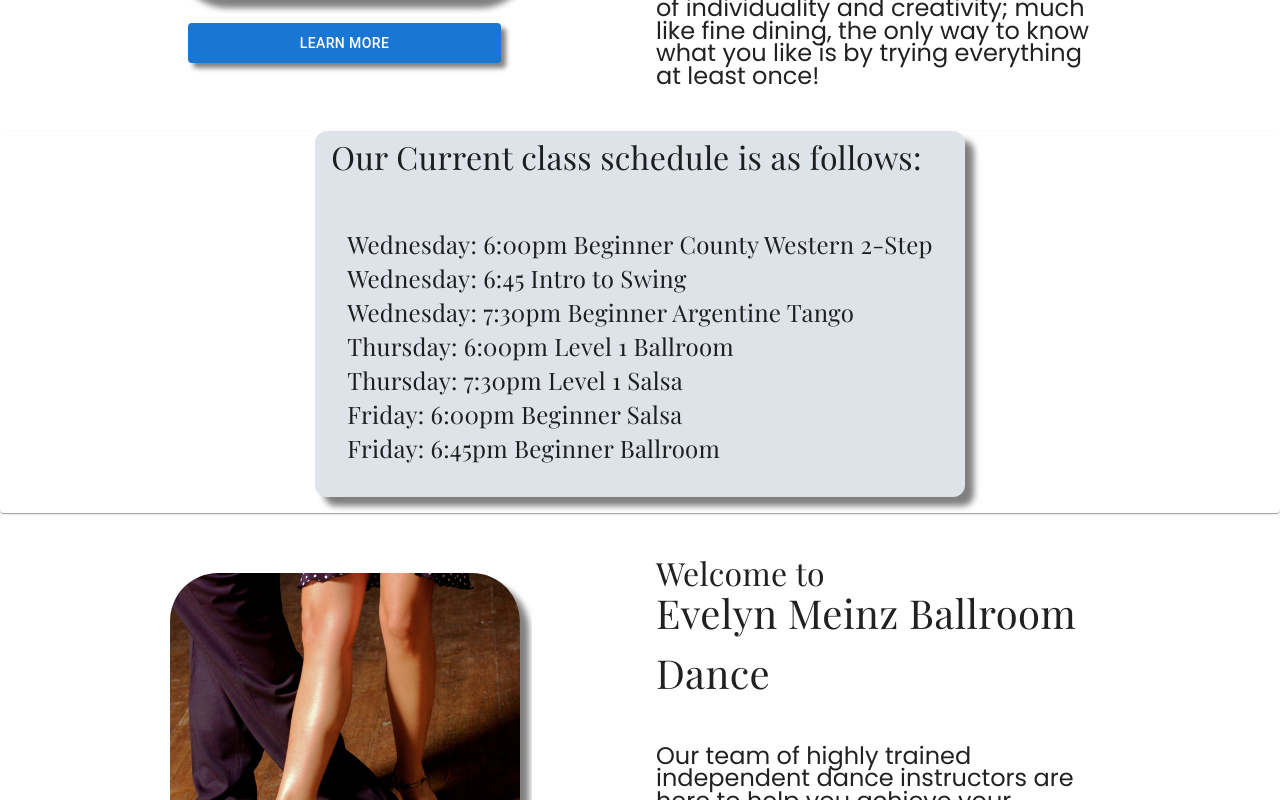
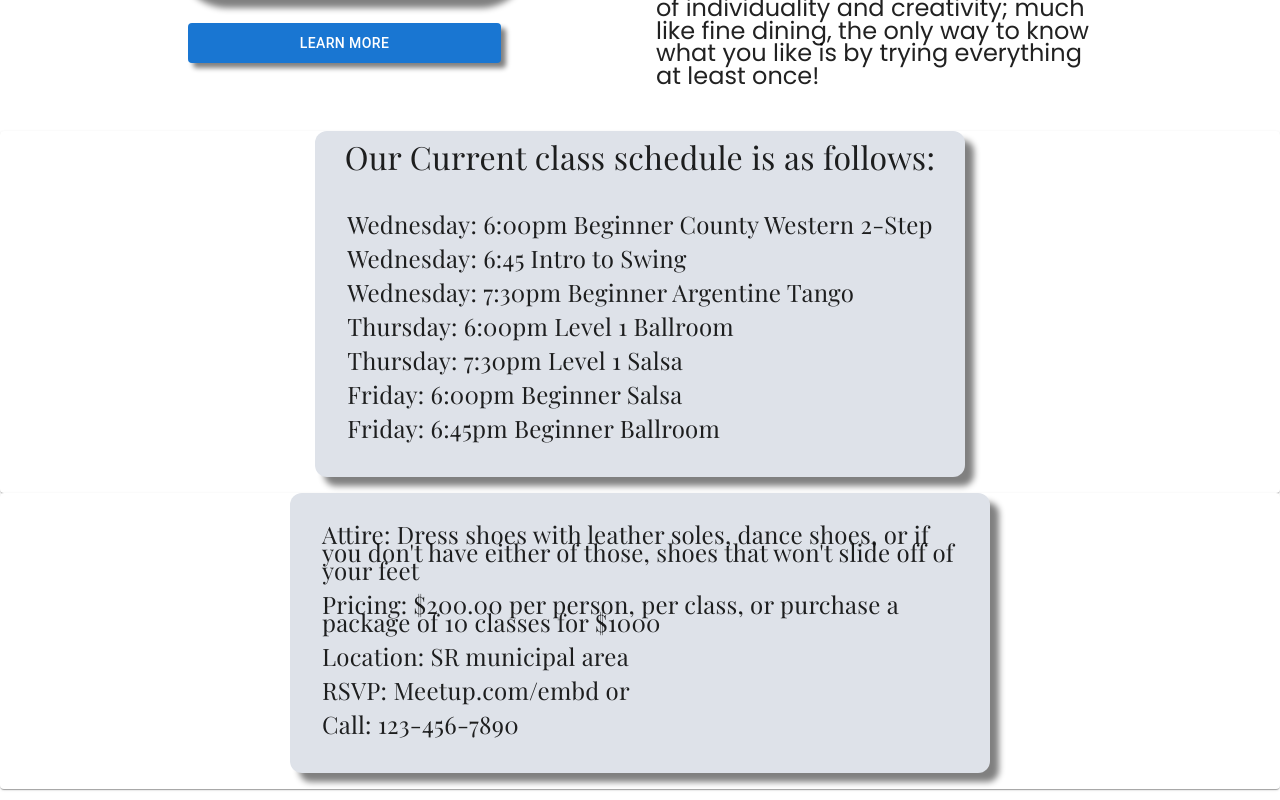
Before and after one commit to th2n10s4u/embd-website, a React (Create React App) app: page / in a window 1280 px wide. Shown: the part 1860-2660 px from the top of the page. Built offline with nearby package versions, Linux system fonts and the light colour scheme.

Commit message:
Styling TemplateCardText.js
Removed unnecessary styling

```diff
--- a/src/assets/components/SocialDance.js
+++ b/src/assets/components/SocialDance.js
@@ -23,7 +23,7 @@ export default function SocialDance() {
       </Box>
       <React.Fragment>
         <TemplateTextCard
-          TextCardHeader="Our current class schedule is as follows:"
+          TextCardHeader="Our Current class schedule is as follows:"
           ListText={[
             "Wednesday: 6:00pm Beginner County Western 2-Step",
             "Wednesday: 6:45 Intro to Swing",
@@ -32,6 +32,16 @@ export default function SocialDance() {
             "Thursday: 7:30pm Level 1 Salsa",
             "Friday: 6:00pm Beginner Salsa",
             "Friday: 6:45pm Beginner Ballroom",
+          ]}
+        />
+
+        <TemplateTextCard
+          ListText={[
+            "Attire: Dress shoes with leather soles, dance shoes, or if you don't have either of those, shoes that won't slide off of your feet",
+            "Pricing: $200.00 per person, per class, or purchase a package of 10 classes for $1000",
+            "Location: SR municipal area",
+            "RSVP: Meetup.com/embd or",
+            "Call: 123-456-7890",
           ]}
         />
       </React.Fragment>
--- a/src/assets/components/TemplateTextCard.js
+++ b/src/assets/components/TemplateTextCard.js
@@ -17,9 +17,9 @@ export default function TemplateTextCard(props) {
         width: "100%",
         display: "flex",
         flexDirection: "column",
-        justifyContent: "center",
-        alignItems: "center",
-        // background: "#DEE2E9",
+        // justifyContent: "center",    Not changing the styling
+        // alignItems: "center",        Not changing the styling
+        // background: "#DEE2E9",       Not changing the styling
       }}
     >
       <Card
@@ -29,12 +29,14 @@ export default function TemplateTextCard(props) {
           maxHeight: 475,
           flexBasis: "50%",
           alignSelf: "center",
+          textAlign: "center",
           background: "#DEE2E9",
           marginBottom: "16px",
           boxShadow: "9px 9px 6px grey",
           borderRadius: "12px",
         }}
       >
+        {props.TextCardHeader && (
           <CardContent>
             <Typography
               ClassName="TextCardHeader"
@@ -44,24 +46,12 @@ export default function TemplateTextCard(props) {
                 fontSize: "32px",
                 lineHeight: "20px",
               }}
-            align="left"
+              // align="left"     Not changing the styling
             >
-            Our Current class schedule is as follows:
+              {props.TextCardHeader}
             </Typography>
-          {/* {props.TextCardHeader} */}
           </CardContent>
-        <Typography
-          sx={{
-            fontFamily: "Playfair Display",
-            fontWeight: "400",
-            fontSize: "32px",
-            lineHeight: "20px",
-            marginBottom: "20px",
-          }}
-        >
-          {/* Our Current class schedule is as follows: */}
-        </Typography>
-
+        )}
         <CardContent>
           <Typography
             ClassName="ListText"
@@ -70,6 +60,9 @@ export default function TemplateTextCard(props) {
               fontWeight: "400",
               fontSize: "24px",
               lineHeight: "18px",
+              display: "flex",
+              flexDirection: "row",
+              alignText: "right",
             }}
           >
             <List>
@@ -84,17 +77,6 @@ export default function TemplateTextCard(props) {
   );
 }
 
-//List Item for schedule
-{
-  /* <ListItem>Wednesday: 6:00pm Beginner County Western 2-Step</ListItem>
-        <ListItem>Wednesday: 6:45 Intro to Swing</ListItem>
-        <ListItem> Wednesday: 7:30pm Beginner Argentine Tango</ListItem>
-        <ListItem>Thursday: 6:00pm Level 1 Ballroom</ListItem>
-        <ListItem>Thursday: 7:30pm Level 1 Salsa</ListItem>
-        <ListItem>Friday: 6:00pm Beginner Salsa</ListItem>
-        <ListItem>Friday: 6:45pm Beginner Ballroom</ListItem> */
-}
-
 //TODO Change minW minH of paper
 //     add card and cardmedia with proper styling
 // HOW TO MAKE THE LIST ITEMS WORK WITH PROPS
```
Lines whose indentation alone changed are shown as unchanged.
